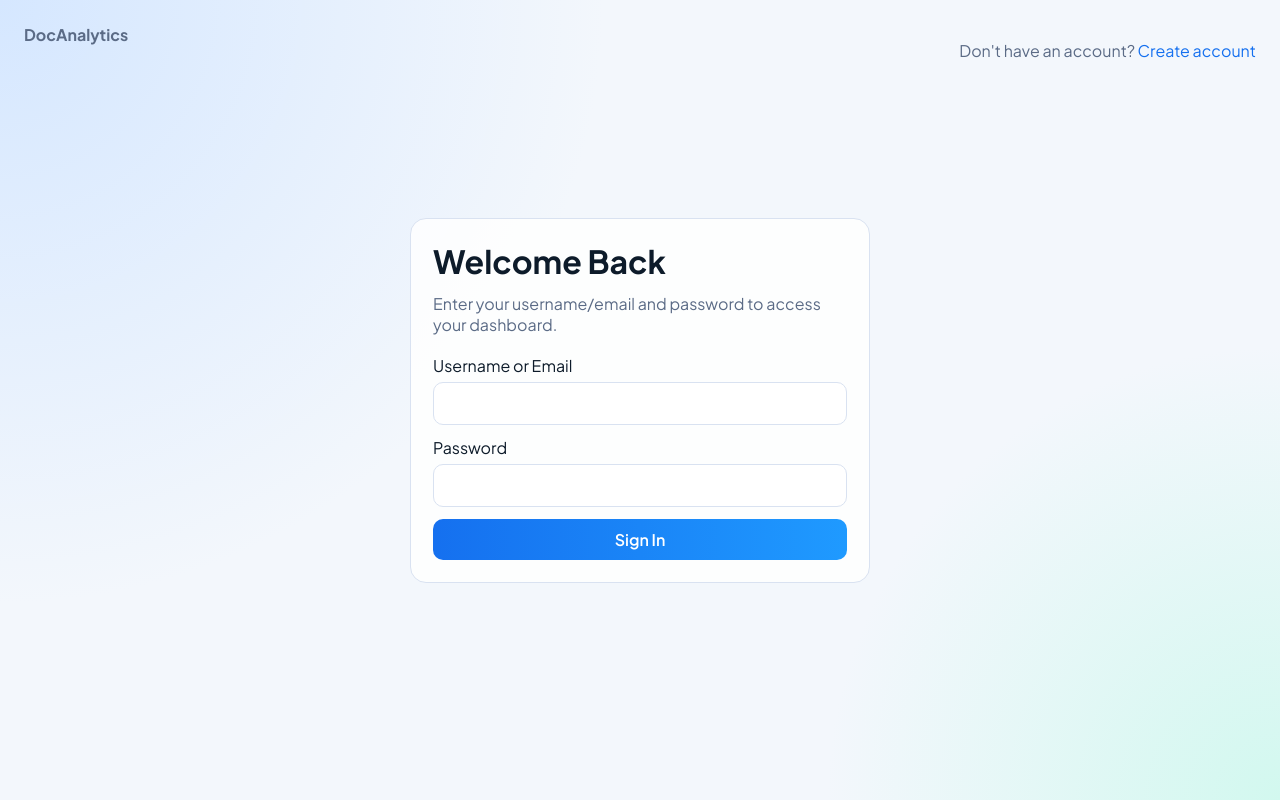
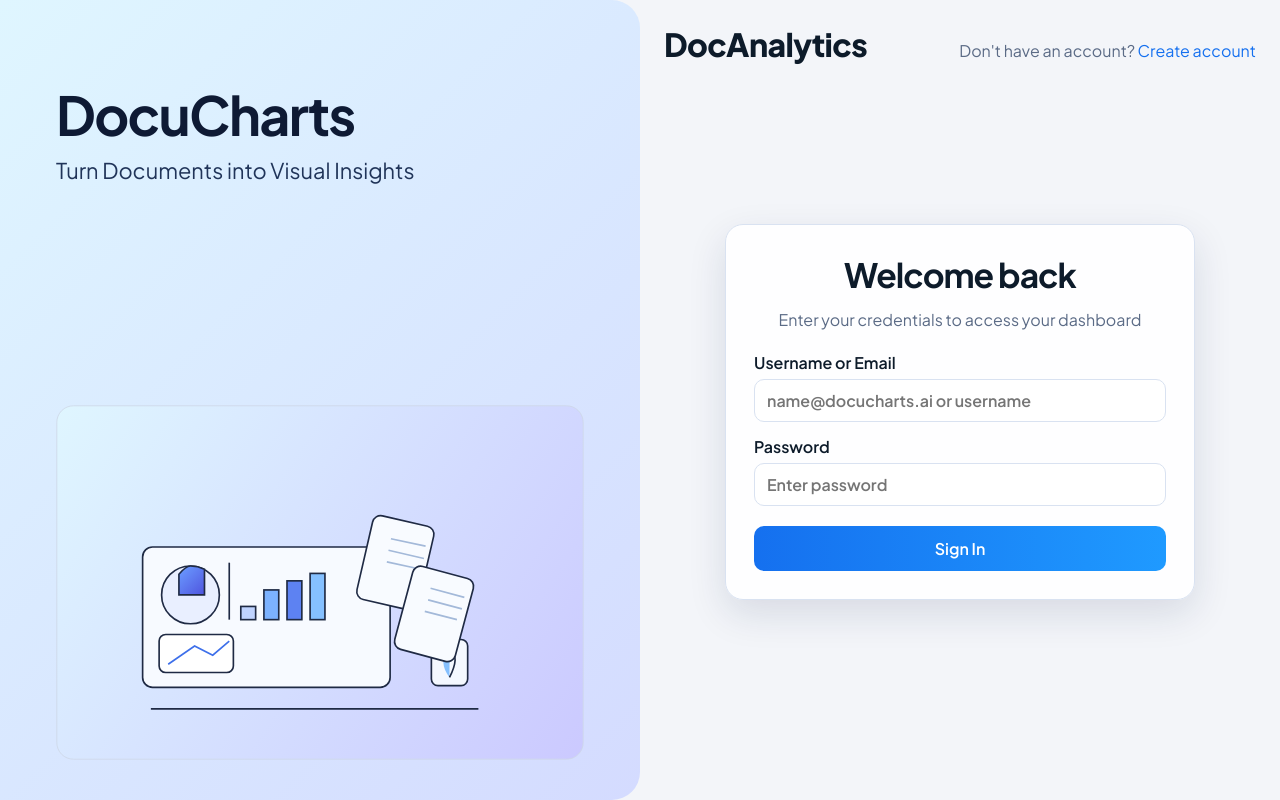
Before and after one commit to kb15789/DocuCharts, a React (Vite) app in the folder frontend/: page /login in a window 1280 px wide. Built offline with nearby package versions, Linux system fonts and the light colour scheme; no server answers.

Commit message:
login page update

```diff
--- a/frontend/src/pages/LoginPage.jsx
+++ b/frontend/src/pages/LoginPage.jsx
@@ -3,6 +3,7 @@ import { Link, useNavigate } from "react-router-dom";
 
 import { login } from "../api/auth";
 import { useAuth } from "../context/AuthContext";
+import loginHero from "../assets/login-hero.svg";
 
 export default function LoginPage() {
   const navigate = useNavigate();
@@ -27,17 +28,28 @@ export default function LoginPage() {
   }
 
   return (
-    <div className="auth-page">
-      <header className="auth-top">
-        <strong>DocAnalytics</strong>
+    <div className="auth-page auth-page-login">
+      <div className="login-shell">
+        <section className="login-hero">
+          <div className="login-hero-copy">
+            <h1>DocuCharts</h1>
+            <p>Turn Documents into Visual Insights</p>
+          </div>
+          <img src={loginHero} alt="DocuCharts dashboard illustration" />
+        </section>
+
+        <section className="login-form-side">
+          <header className="auth-top auth-top-login">
+            <strong className="auth-brand">DocAnalytics</strong>
             <p>
               Don&apos;t have an account? <Link to="/signup">Create account</Link>
             </p>
           </header>
 
-      <form className="auth-card" onSubmit={onSubmit}>
-        <h1>Welcome Back</h1>
-        <p>Enter your username/email and password to access your dashboard.</p>
+          <div className="auth-login-wrap">
+            <form className="auth-card auth-card-login" onSubmit={onSubmit}>
+              <h1>Welcome back</h1>
+              <p>Enter your credentials to access your dashboard</p>
 
               <label>
                 Username or Email
@@ -46,6 +58,7 @@ export default function LoginPage() {
                   type="text"
                   value={formData.login}
                   onChange={(e) => setFormData((prev) => ({ ...prev, login: e.target.value }))}
+                  placeholder="name@docucharts.ai or username"
                   required
                 />
               </label>
@@ -57,16 +70,20 @@ export default function LoginPage() {
                   type="password"
                   value={formData.password}
                   onChange={(e) => setFormData((prev) => ({ ...prev, password: e.target.value }))}
+                  placeholder="Enter password"
                   required
                 />
               </label>
 
               {error && <p className="error-text">{error}</p>}
 
-        <button className="primary-btn" type="submit" disabled={submitting}>
+              <button className="primary-btn auth-submit" type="submit" disabled={submitting}>
                 {submitting ? "Signing in..." : "Sign In"}
               </button>
             </form>
           </div>
+        </section>
+      </div>
+    </div>
   );
 }
--- a/frontend/src/styles.css
+++ b/frontend/src/styles.css
@@ -31,6 +31,11 @@
   --icon-btn-bg: #d8e7ff;
   --icon-btn-fg: #0b4bb3;
   --sidebar-footer-bg: rgba(255, 255, 255, 0.8);
+  --auth-page-bg: #f3f5f9;
+  --auth-card-bg: rgba(255, 255, 255, 0.94);
+  --current-response-bg: #eef5ff;
+  --current-response-border: #9cc3ff;
+  --chat-text: var(--text);
   font-family: "Plus Jakarta Sans", sans-serif;
 }
 
@@ -65,6 +70,11 @@
   --icon-btn-bg: #29436b;
   --icon-btn-fg: #d7e7ff;
   --sidebar-footer-bg: rgba(20, 33, 58, 0.9);
+  --auth-page-bg: #0b1220;
+  --auth-card-bg: rgba(17, 26, 43, 0.96);
+  --current-response-bg: #1a2e4f;
+  --current-response-border: #4f82cc;
+  --chat-text: #e5edf9;
 }
 
 * {
@@ -501,20 +511,23 @@ select[multiple] {
   border-radius: 12px;
   padding: 12px;
   background: var(--elevated-bg);
+  color: var(--chat-text);
 }
 
 .current-response {
-  border-color: #9cc3ff;
-  background: #eef5ff;
+  border-color: var(--current-response-border);
+  background: var(--current-response-bg);
 }
 
 .chat-q,
 .chat-a {
   margin: 0;
+  color: var(--chat-text);
 }
 
 .chat-a {
   margin-top: 8px;
+  color: var(--chat-text);
 }
 
 .chat-form {
@@ -529,6 +542,53 @@ select[multiple] {
   padding: 24px;
 }
 
+.auth-page-login {
+  background: var(--auth-page-bg);
+  padding: 0;
+}
+
+.login-shell {
+  min-height: 100vh;
+  width: 100%;
+  display: grid;
+  grid-template-columns: 1fr 1fr;
+}
+
+.login-hero {
+  background: linear-gradient(135deg, #dff6ff 0%, #d4dbff 100%);
+  padding: 80px 56px 40px;
+  border-top-right-radius: 28px;
+  border-bottom-right-radius: 28px;
+  display: grid;
+  align-content: space-between;
+  gap: 20px;
+}
+
+.login-hero-copy h1 {
+  margin: 0;
+  font-size: clamp(2.2rem, 4.2vw, 4rem);
+  letter-spacing: -0.03em;
+  color: #0e1a34;
+}
+
+.login-hero-copy p {
+  margin: 8px 0 0;
+  font-size: clamp(1.1rem, 1.7vw, 2rem);
+  color: #203459;
+}
+
+.login-hero img {
+  width: min(620px, 100%);
+  justify-self: center;
+}
+
+.login-form-side {
+  position: relative;
+  display: grid;
+  align-content: center;
+  padding: 24px;
+}
+
 .auth-top {
   position: fixed;
   top: 24px;
@@ -537,6 +597,27 @@ select[multiple] {
   display: flex;
   justify-content: space-between;
   color: var(--text-soft);
+}
+
+.auth-top-login {
+  position: absolute;
+  top: 24px;
+  left: 24px;
+  right: 24px;
+}
+
+.auth-brand {
+  font-size: 2rem;
+  font-weight: 800;
+  letter-spacing: -0.02em;
+  color: var(--text);
+}
+
+.auth-login-wrap {
+  width: 100%;
+  display: grid;
+  place-items: center;
+  padding-top: 24px;
 }
 
 .auth-card {
@@ -549,13 +630,42 @@ select[multiple] {
   gap: 12px;
 }
 
+.auth-card-login {
+  background: var(--auth-card-bg);
+  width: min(470px, calc(100vw - 48px));
+  border-radius: 18px;
+  padding: 28px;
+  gap: 14px;
+  box-shadow: 0 14px 38px rgba(15, 31, 72, 0.12);
+}
+
 .auth-card h1 {
   margin: 0;
+  text-align: center;
+  font-size: 2.1rem;
+  letter-spacing: -0.03em;
 }
 
 .auth-card p {
   color: var(--text-soft);
   margin: 0 0 8px;
+  text-align: center;
+}
+
+.auth-card label {
+  color: var(--text);
+  font-weight: 600;
+}
+
+.auth-card .input {
+  background: var(--surface);
+  color: var(--text);
+}
+
+.auth-submit {
+  margin-top: 6px;
+  padding: 12px 14px;
+  font-size: 1rem;
 }
 
 .error-text {
@@ -596,4 +706,21 @@ select[multiple] {
     flex-direction: column;
     align-items: flex-start;
   }
+
+  .login-shell {
+    grid-template-columns: 1fr;
+  }
+
+  .login-hero {
+    display: none;
+  }
+
+  .login-form-side {
+    min-height: 100vh;
+    padding-top: 78px;
+  }
+
+  .auth-top-login {
+    position: fixed;
+  }
 }
```
Also changed, not shown: frontend/src/assets/login-hero.svg (added). Lines whose indentation alone changed are shown as unchanged.
